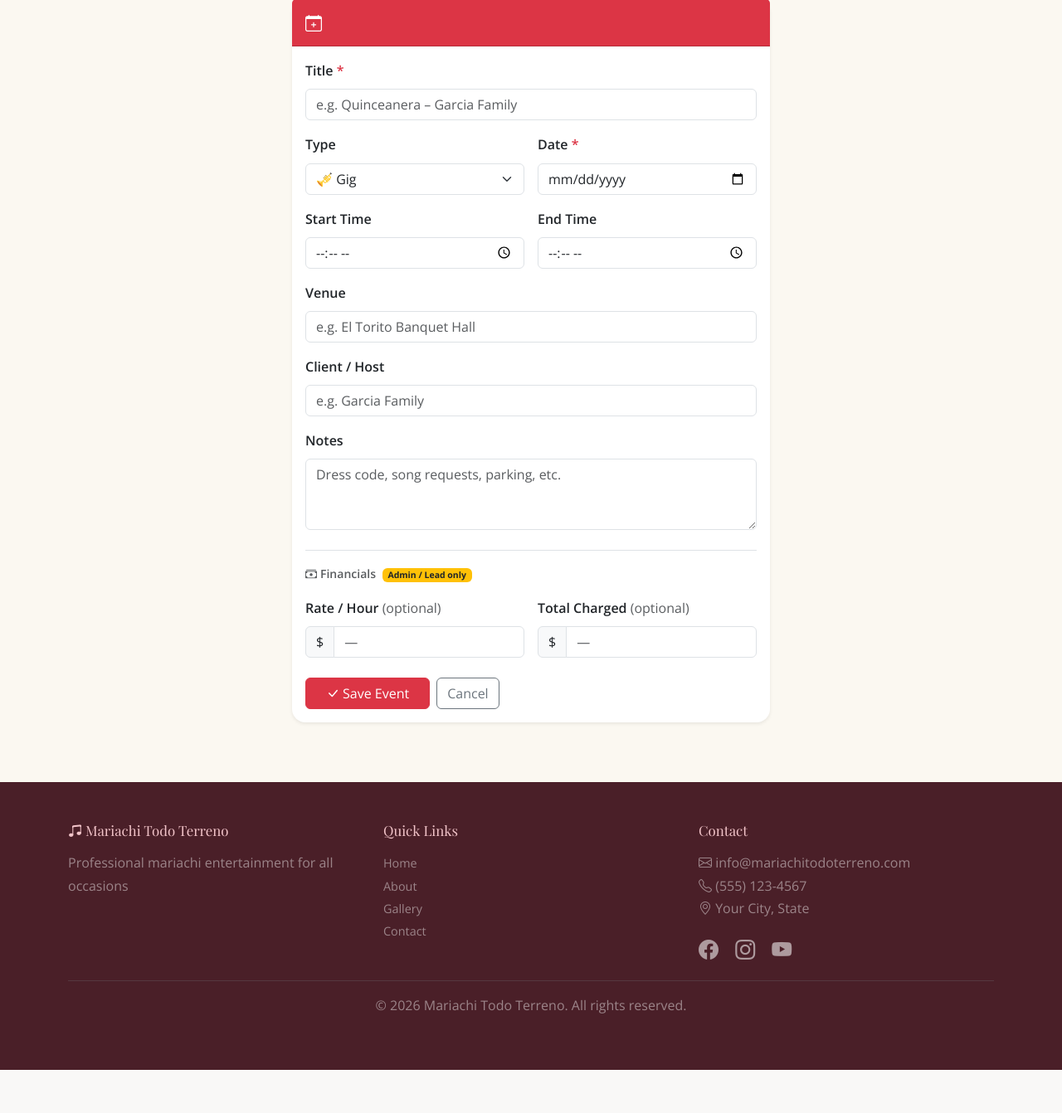
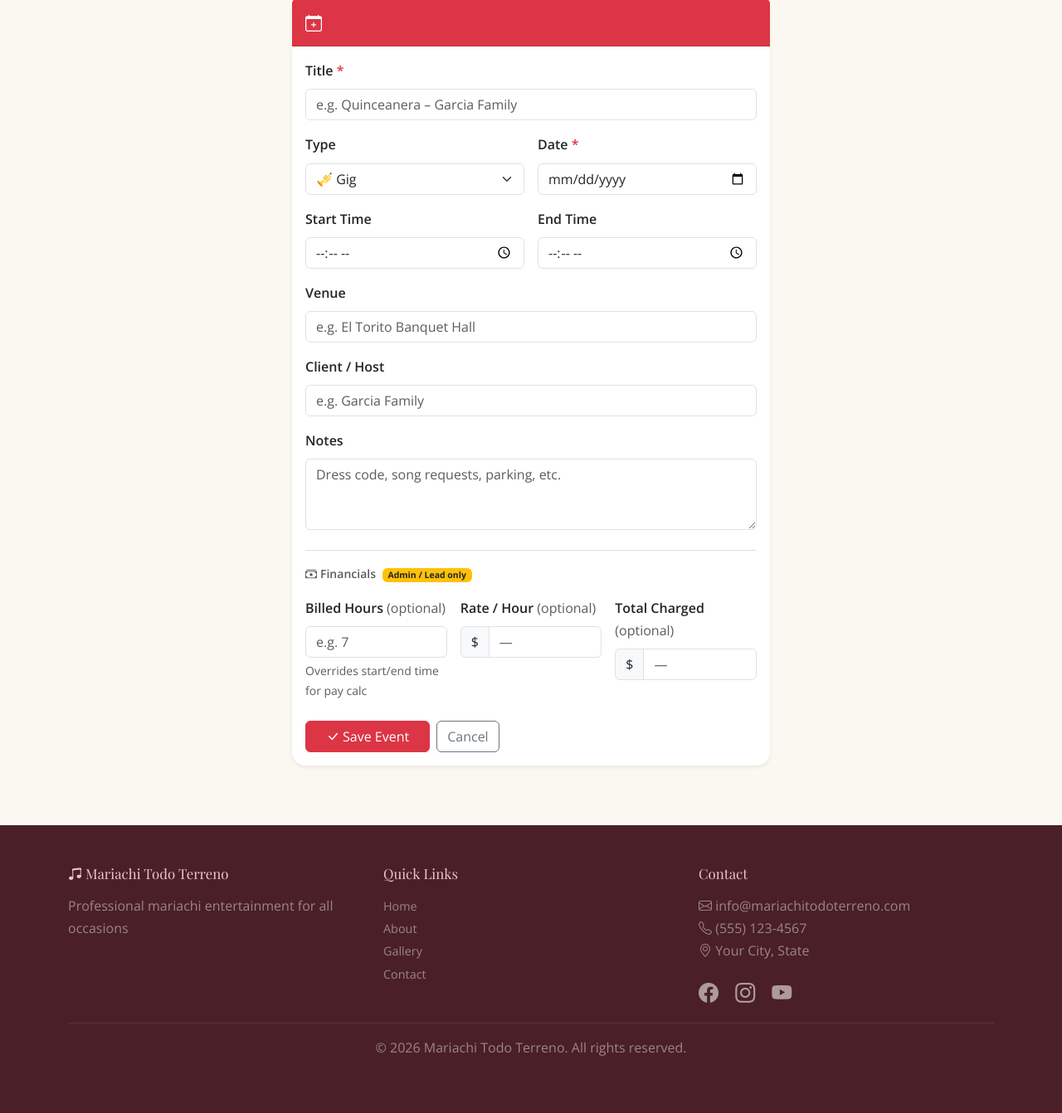
Before and after one commit to g0ochoa/python-mariachi-website, a Django app: template musicians_portal/templates/musicians_portal/event_form.html in a window 1280 px wide. Shown: the part 156-1498 px from the top of the page at 83% size. Before the commit the page ends 1446 px from the top, so only its background shows below. Run offline with Django 5.2, Linux system fonts and the light colour scheme; the template is opened without the code that fills it, so the values that code supplies are empty.

Commit message:
Add billed_hours to Event; show time/hours in pay summary; auto-calc uses billed_hours

```diff
--- a/accounts/admin.py
+++ b/accounts/admin.py
@@ -28,7 +28,7 @@ class CustomUserAdmin(UserAdmin):
             'description': 'Fields for customer accounts'
         }),
         ('Musician Information', {
-            'fields': ('instrument', 'google_id', 'default_hourly_rate'),
+            'fields': ('instrument', 'google_id'),
             'description': 'Fields for musician accounts (band members)'
         }),
     )
--- a/musicians_portal/models.py
+++ b/musicians_portal/models.py
@@ -57,6 +57,7 @@ class Event(models.Model):
     google_event_id = models.CharField(max_length=300, blank=True, db_index=True)
     rate_per_hour   = models.DecimalField(max_digits=8, decimal_places=2, null=True, blank=True, help_text='Rate charged per hour (admin/lead only)')
     total_charged   = models.DecimalField(max_digits=10, decimal_places=2, null=True, blank=True, help_text='Total amount charged to client (admin/lead only)')
+    billed_hours    = models.DecimalField(max_digits=5, decimal_places=2, null=True, blank=True, help_text='Actual hours billed (overrides start/end time calculation)')
     created_by = models.ForeignKey(
         settings.AUTH_USER_MODEL,
         on_delete=models.SET_NULL,
--- a/musicians_portal/templates/musicians_portal/event_detail.html
+++ b/musicians_portal/templates/musicians_portal/event_detail.html
@@ -103,6 +103,10 @@
     </div>
     <div class="card-body">
       <dl class="row mb-0">
+        {% if event.billed_hours %}
+          <dt class="col-sm-4 text-muted">Billed Hours</dt>
+          <dd class="col-sm-8 fw-semibold">{{ event.billed_hours }} hrs</dd>
+        {% endif %}
         {% if event.rate_per_hour %}
           <dt class="col-sm-4 text-muted">Rate / Hour</dt>
           <dd class="col-sm-8 fw-semibold">${{ event.rate_per_hour }}</dd>
@@ -111,7 +115,7 @@
           <dt class="col-sm-4 text-muted">Total Charged</dt>
           <dd class="col-sm-8 fw-semibold text-success">${{ event.total_charged }}</dd>
         {% endif %}
-        {% if not event.rate_per_hour and not event.total_charged %}
+        {% if not event.rate_per_hour and not event.total_charged and not event.billed_hours %}
           <dd class="col-12 text-muted fst-italic">No financial data recorded yet. <a href="{% url 'portal_event_edit' event.id %}">Edit event</a> to add it.</dd>
         {% endif %}
       </dl>
--- a/musicians_portal/templates/musicians_portal/event_form.html
+++ b/musicians_portal/templates/musicians_portal/event_form.html
@@ -75,7 +75,14 @@
         <div class="border-top pt-3 mb-4">
           <p class="fw-semibold text-muted small mb-3"><i class="bi bi-cash-stack me-1"></i>Financials <span class="badge bg-warning text-dark ms-1">Admin / Lead only</span></p>
           <div class="row g-3">
-            <div class="col-sm-6">
+            <div class="col-sm-4">
+              <label class="form-label fw-semibold">Billed Hours <span class="text-muted fw-normal">(optional)</span></label>
+              <input type="number" name="billed_hours" class="form-control" step="0.25" min="0"
+                     placeholder="e.g. 7"
+                     value="{% if event and event.billed_hours %}{{ event.billed_hours }}{% endif %}">
+              <div class="form-text">Overrides start/end time for pay calc</div>
+            </div>
+            <div class="col-sm-4">
               <label class="form-label fw-semibold">Rate / Hour <span class="text-muted fw-normal">(optional)</span></label>
               <div class="input-group">
                 <span class="input-group-text">$</span>
@@ -84,7 +91,7 @@
                        value="{% if event and event.rate_per_hour %}{{ event.rate_per_hour }}{% endif %}">
               </div>
             </div>
-            <div class="col-sm-6">
+            <div class="col-sm-4">
               <label class="form-label fw-semibold">Total Charged <span class="text-muted fw-normal">(optional)</span></label>
               <div class="input-group">
                 <span class="input-group-text">$</span>
--- a/musicians_portal/views.py
+++ b/musicians_portal/views.py
@@ -372,7 +372,9 @@ def event_detail(request, event_id):
             pm = pay_map.get(m.id)
             m.pay_amount = pm['amount'] if pm else ''
             m.pay_notes  = pm['notes']  if pm else ''
-        if event.start_time and event.end_time:
+        if event.billed_hours:
+            event_hours = float(event.billed_hours)
+        elif event.start_time and event.end_time:
             from datetime import datetime, date as _date, timedelta as _td
             _start = datetime.combine(_date.today(), event.start_time)
             _end   = datetime.combine(_date.today(), event.end_time)
@@ -431,6 +433,7 @@ def event_create(request):
             notes         = p.get('notes', ''),
             rate_per_hour = p.get('rate_per_hour') or None,
             total_charged = p.get('total_charged') or None,
+            billed_hours  = p.get('billed_hours')  or None,
             created_by    = request.user,
         )
         return redirect('portal_event_detail', event_id=event.id)
@@ -459,6 +462,7 @@ def event_edit(request, event_id):
         event.notes         = p.get('notes', '')
         event.rate_per_hour = p.get('rate_per_hour') or None
         event.total_charged = p.get('total_charged') or None
+        event.billed_hours  = p.get('billed_hours')  or None
         event.save()
         return redirect('portal_event_detail', event_id=event.id)
 
```
Also changed, not shown: musicians_portal/templates/musicians_portal/pay_summary.html (+10 -2 lines), musicians_portal/migrations/0007_event_billed_hours.py (added).
